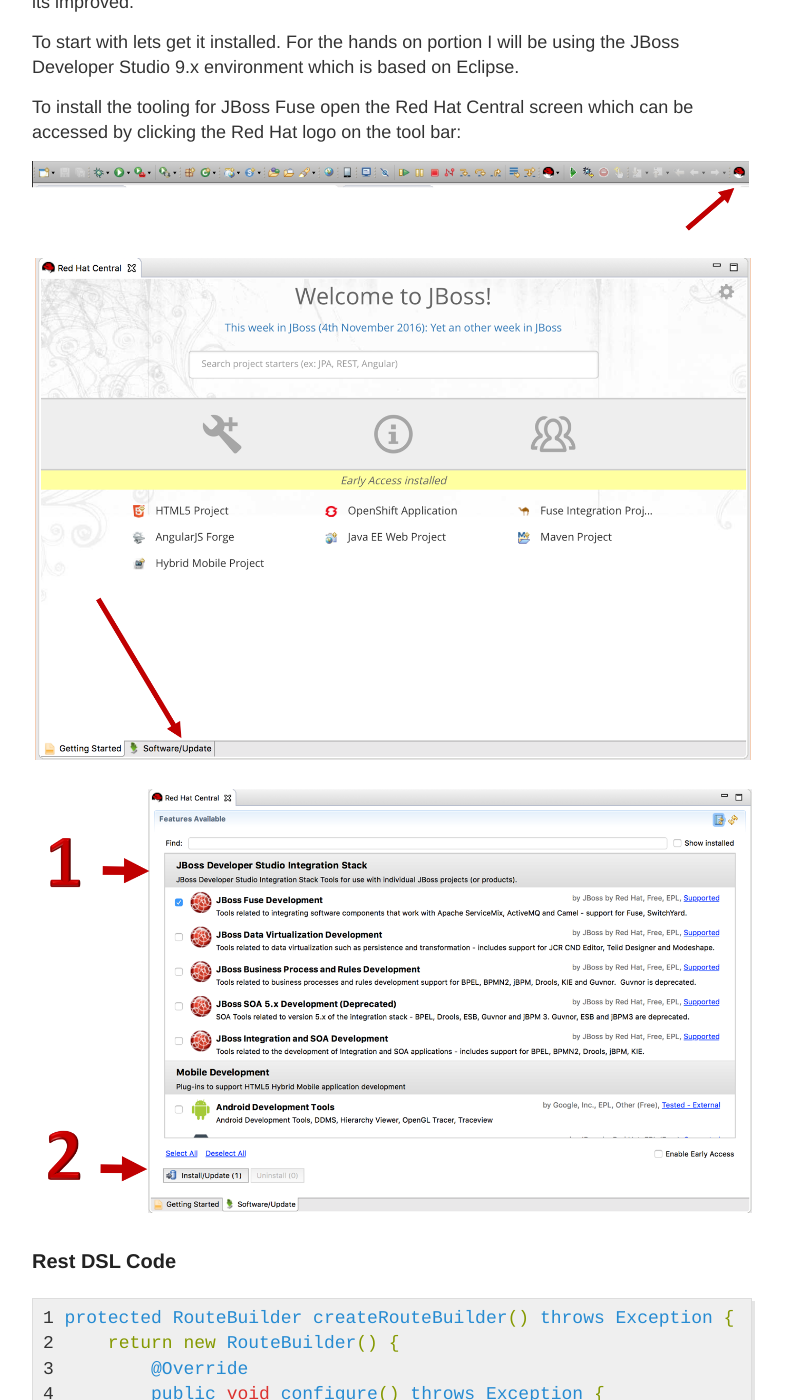
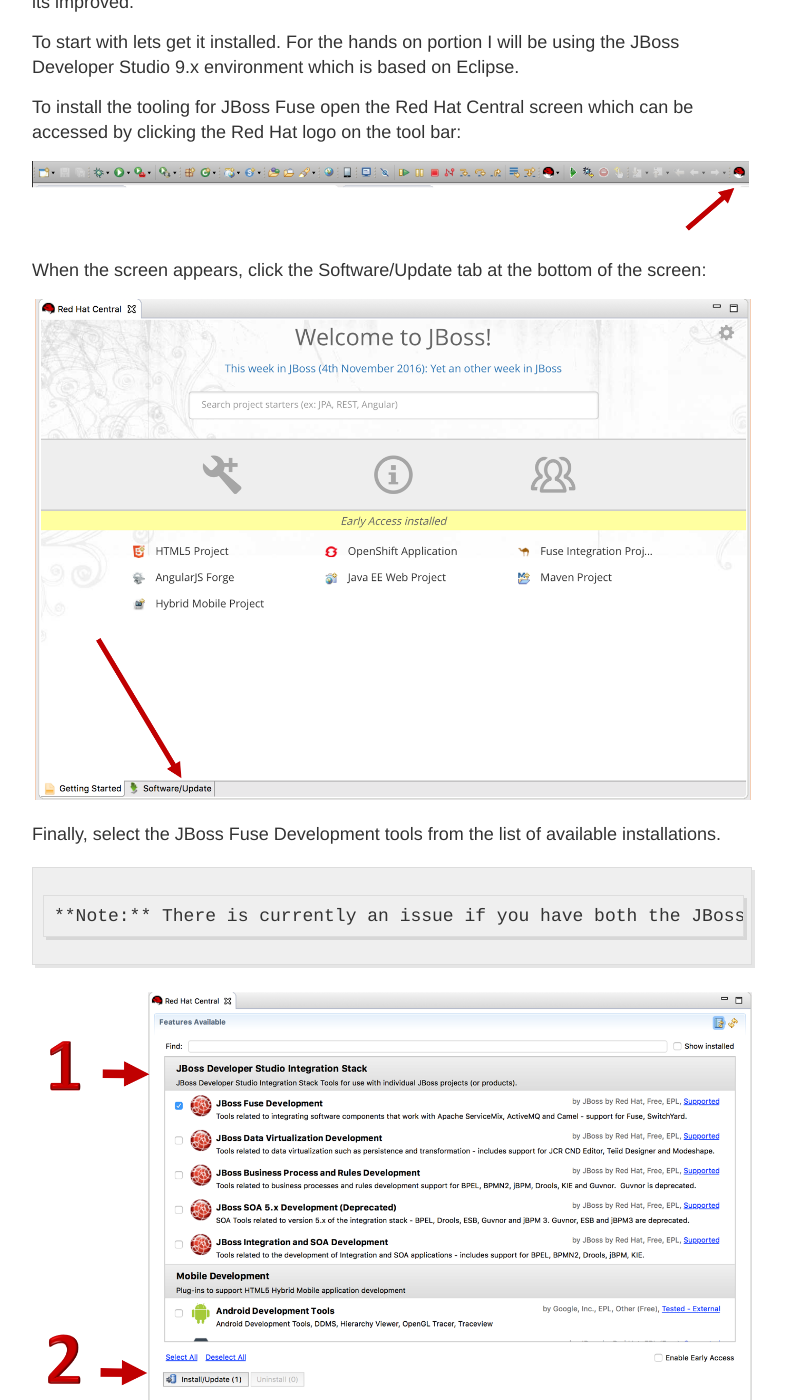
Before and after one commit to sully6768/sully6768.github.io, a Jekyll site: the page built from _posts/2016-11-7-JBoss-Fuse-6.3-Updates.md, in a window 1280 px wide and 1400 px high, scrolled down 719 px. Shown: the whole window, without its empty margins (248-1034 px from the left). Built offline with Jekyll 4.4.1, drawn with Linux system fonts in a browser that asks for light colours.

Commit message:
content update

````diff
--- a/_posts/2016-11-7-JBoss-Fuse-6.3-Updates.md
+++ b/_posts/2016-11-7-JBoss-Fuse-6.3-Updates.md
@@ -26,7 +26,15 @@ To install the tooling for JBoss Fuse open the Red Hat Central screen which can
 
 ![Red Hat Central Button]({{ site.baseurl }}/images/20161107/toolbar-rhcentral-pointer.png)
 
+When the screen appears, click the Software/Update tab at the bottom of the screen:
+
 ![Red Hat Central Button]({{ site.baseurl }}/images/20161107/rhc-screen.png)
+
+Finally, select the JBoss Fuse Development tools from the list of available installations.
+
+```
+**Note:** There is currently an issue if you have both the JBoss Fuse and Spring IDE tools both installed in the IDE. The Spring IDE tooling will cause new Fuse projects to ignore the Camel project facets and you will miss out on the design tools.
+```
 
 ![Red Hat Central Button]({{ site.baseurl }}/images/20161107/rhc-fuse-tools-install.png)
 
````
